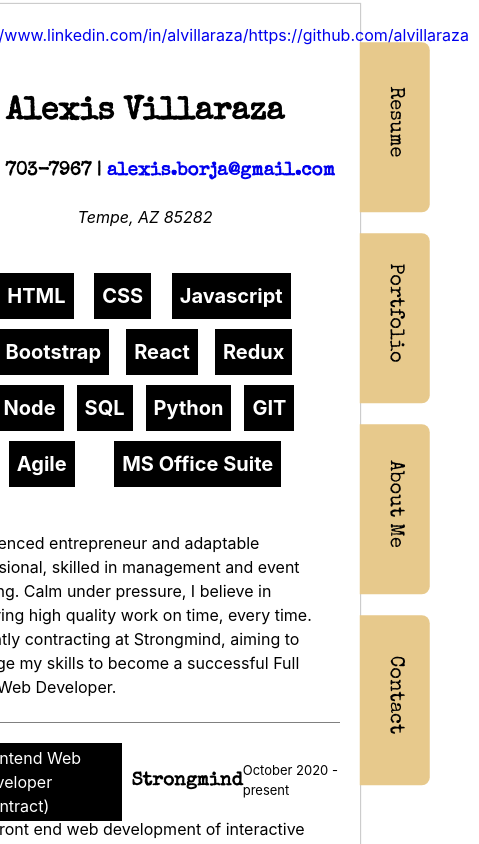
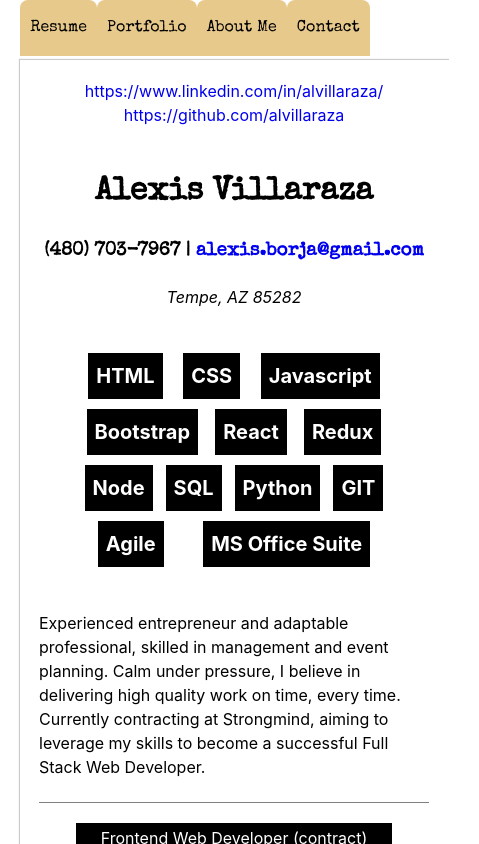
Before and after one commit to alvillaraza/dev_portfolio, a React (Create React App) app in the folder portfolio/: page /resume in a window 390 px wide. Shown: the top 844 px of the page, 479 px wide, since content can reach past the window. Built offline with nearby package versions, Linux system fonts and the light colour scheme.

Commit message:
media querries

```diff
--- a/portfolio/src/LandingPage.css
+++ b/portfolio/src/LandingPage.css
@@ -1,6 +1,11 @@
 .app-container {
   display: flex;
   justify-content: center;
+}
+@media screen and (max-width: 720px) {
+  .app-container {
+    flex-direction: column-reverse;
+  }
 }
 .landing-page-container {
   margin: 1% 0% 5% 5%;
@@ -16,6 +21,12 @@
   background-image: url('components/images/portfolio-resume-folder-score-lines.png'), url('components/images/portfolio-resume-folder-score-lines.png'), url('components/images/portfolio-resume-coffee-stain.jpg');
   background-position: 10% center, 15% center, left bottom;
   background-repeat: repeat-y, repeat-y, no-repeat;
+}
+@media screen and (max-width: 720px) {
+  .landing-page-container {
+    margin: unset;
+    max-width: unset;
+  }
 }
 .vertical-menu {
   display: flex;
@@ -44,6 +55,23 @@
 }
 .vertical-menu a:hover p {
   transform: scale(1.1);
+}
+@media screen and (max-width: 720px) {
+  .vertical-menu a {
+    margin-bottom: unset;
+    margin-left: unset;
+    transform: unset;
+    padding: 0 10px;
+    font-size: 1rem;
+  }
+}
+@media screen and (max-width: 720px) {
+  .vertical-menu {
+    flex-direction: unset;
+    margin-top: unset;
+    margin-left: unset;
+    justify-content: center;
+  }
 }
 .name-info-container {
   display: flex;
--- a/portfolio/src/LandingPage.less
+++ b/portfolio/src/LandingPage.less
@@ -1,6 +1,11 @@
 .app-container {
     display: flex;
     justify-content: center;
+
+    @media screen and (max-width: 720px) {
+        flex-direction: column-reverse;
+
+    }
 }
 .landing-page-container {
     margin: 1% 0% 5% 5%;
@@ -20,6 +25,12 @@
 
     background-position: 10% center, 15% center, left bottom;
     background-repeat: repeat-y, repeat-y, no-repeat;
+
+    @media screen and (max-width: 720px) {
+        margin: unset;
+        max-width: unset;
+
+    }
 }
 .vertical-menu {
     display: flex;
@@ -55,6 +66,22 @@
                 transform: scale(1.1)
             }
         }
+
+        @media screen and (max-width: 720px) {
+          margin-bottom: unset;
+          margin-left: unset;
+          transform: unset;
+            padding: 0 10px;
+            font-size: 1rem;
+
+        }
+    }
+
+    @media screen and (max-width: 720px) {
+        flex-direction: unset;
+        margin-top:  unset;
+        margin-left: unset;
+        justify-content: center;
     }
 }
 
--- a/portfolio/src/Portfolio.css
+++ b/portfolio/src/Portfolio.css
@@ -14,3 +14,9 @@
   box-shadow: 2px 4px 5px 1px rgba(0, 4, 0, 0.2);
   max-width: 100%;
 }
+@media screen and (max-width: 720px) {
+  .portfolio-container {
+    width: calc(100% - 10%);
+    margin: 0;
+  }
+}
--- a/portfolio/src/Portfolio.less
+++ b/portfolio/src/Portfolio.less
@@ -15,4 +15,8 @@
         box-shadow: 2px 4px 5px 1px rgba(0, 4, 0, 0.2);
         max-width: 100%;
     }
+    @media screen and (max-width: 720px) {
+    width: ~"calc(100% - 10%)";
+    margin: 0;
+    }
 }
--- a/portfolio/src/Resume.css
+++ b/portfolio/src/Resume.css
@@ -12,10 +12,19 @@ h3 {
 .resume-container a {
   text-decoration: none;
 }
+.resume-container a:hover {
+  box-shadow: 2px 3px 6px 1px rgba(0, 0, 0, 0.2);
+}
 .resume-container .resume-links {
   display: flex;
   justify-content: space-between;
   padding-bottom: 20px;
+}
+@media screen and (max-width: 720px) {
+  .resume-container .resume-links {
+    flex-direction: column;
+    align-items: center;
+  }
 }
 .resume-container .resume-contact-info {
   text-align: center;
@@ -58,6 +67,11 @@ h3 {
   align-items: center;
   display: flex;
 }
+@media screen and (max-width: 720px) {
+  .resume-container .resume-job-facts .resume-job-titleandco {
+    flex-direction: column;
+  }
+}
 .resume-container .resume-job-facts h3 {
   margin-left: 10px;
 }
@@ -65,3 +79,8 @@ h3 {
   font-size: 13px;
   margin-top: 11px;
 }
+@media screen and (max-width: 720px) {
+  .resume-container .resume-job-facts {
+    flex-direction: column;
+  }
+}
--- a/portfolio/src/Resume.less
+++ b/portfolio/src/Resume.less
@@ -19,6 +19,10 @@ h3 {
         display: flex;
         justify-content: space-between;
         padding-bottom: 20px;
+        @media screen and (max-width: 720px) {
+            flex-direction: column;
+           align-items: center;
+        }
     }
 
     .resume-contact-info {
@@ -62,6 +66,9 @@ h3 {
         .resume-job-titleandco {
             align-items: center;
             display: flex;
+            @media screen and (max-width: 720px) {
+                flex-direction: column;
+            }
         }
         h3 {
             margin-left: 10px;
@@ -70,5 +77,8 @@ h3 {
             font-size: 13px;
             margin-top: 11px;
         }
+        @media screen and (max-width: 720px) {
+            flex-direction: column;
+        }
     }
 }
```
Also changed, not shown: 1 other file (tests, documents, lock files or other folders).
